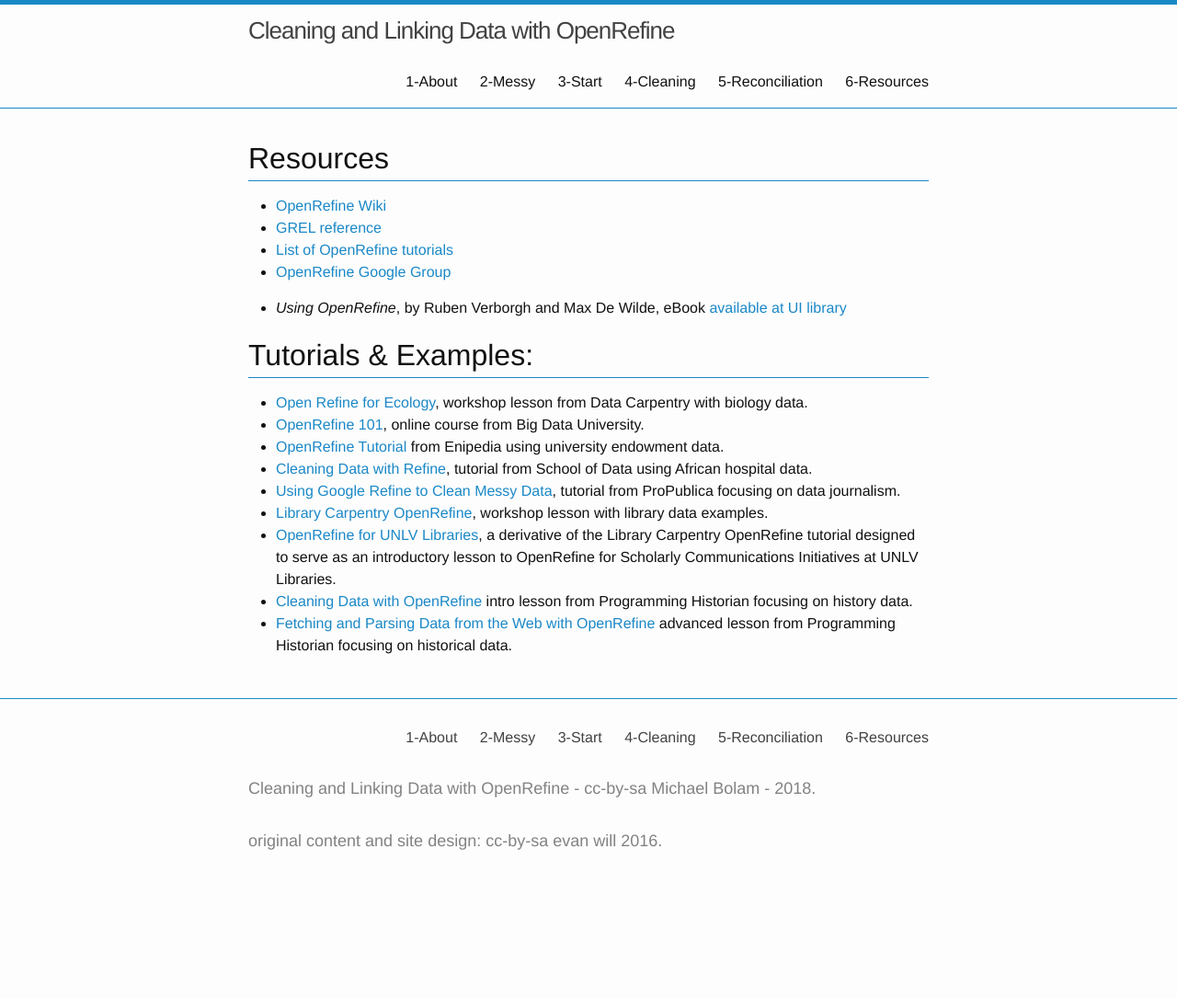
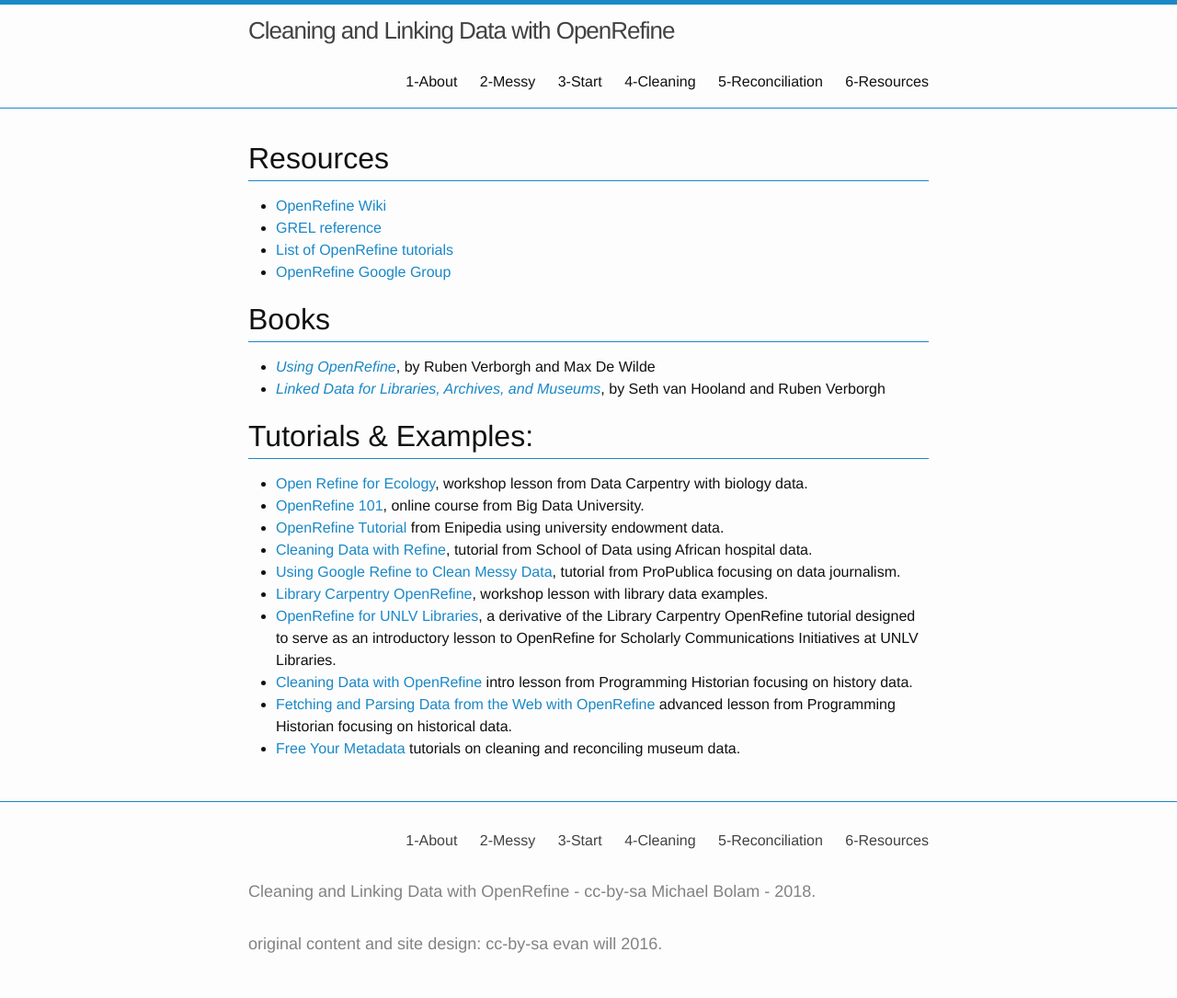
Before and after one commit to mbolam/DSWS_OpenRefine, a Jekyll site: the page built from 5-resources.md, in a window 1280 px wide. Shown: the whole page at 92% size. Built offline with Jekyll 4.4.1, drawn with Linux system fonts in a browser that asks for light colours; before the commit the page ends 973 px from its top, so only the background shows below that.

Commit message:
replace resources page
Old version was out of date

```diff
--- a/6-resources.md
+++ b/5-resources.md
@@ -11,7 +11,10 @@ nav: true
 - [List of OpenRefine tutorials](https://github.com/OpenRefine/OpenRefine/wiki/External-Resources)
 - [OpenRefine Google Group](http://groups.google.com/d/forum/openrefine)
 
-- *Using OpenRefine*, by Ruben Verborgh and Max De Wilde, eBook [available at UI library](https://alliance-primo.hosted.exlibrisgroup.com/primo-explore/fulldisplay?docid=TN_eblEBL1389316&context=PC&vid=UID&search_scope=everything&tab=everything&lang=en_US)
+# Books
+
+- [*Using OpenRefine*](https://www.packtpub.com/big-data-and-business-intelligence/using-openrefine), by Ruben Verborgh and Max De Wilde
+- [*Linked Data for Libraries, Archives, and Museums*](http://book.freeyourmetadata.org/), by Seth van Hooland and Ruben Verborgh
 
 # Tutorials & Examples:
 
@@ -24,3 +27,4 @@ nav: true
 - [OpenRefine for UNLV Libraries](https://geokels.github.io/OpenRefine-UNLV-Libraries/), a derivative of the Library Carpentry OpenRefine tutorial designed to serve as an introductory lesson to OpenRefine for Scholarly Communications Initiatives at UNLV Libraries.
 - [Cleaning Data with OpenRefine](http://programminghistorian.org/lessons/cleaning-data-with-openrefine) intro lesson from Programming Historian focusing on history data.
 - [Fetching and Parsing Data from the Web with OpenRefine](https://programminghistorian.org/lessons/fetch-and-parse-data-with-openrefine) advanced lesson from Programming Historian focusing on historical data.
+- [Free Your Metadata](http://freeyourmetadata.org/) tutorials on cleaning and reconciling museum data.
```
